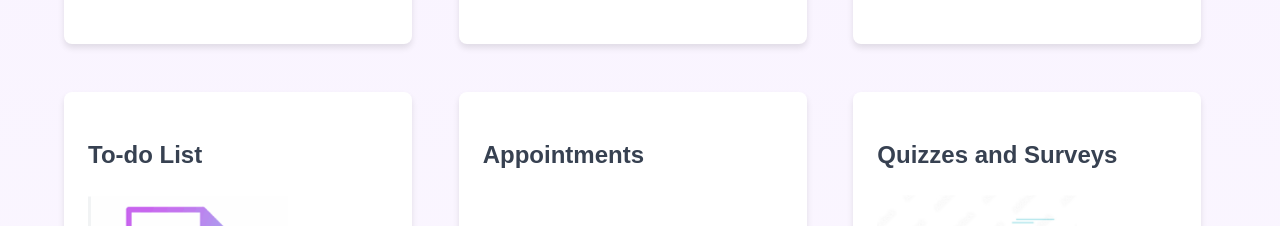
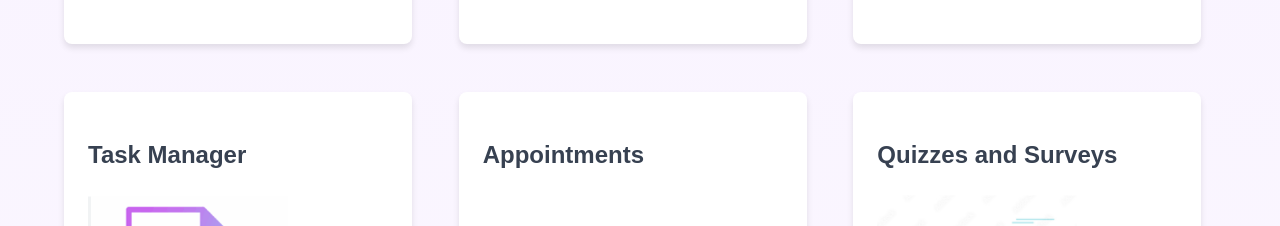
Before and after one commit to PrathamR015/EmpowerHer, a website: page frontend/index.html in a window 1280 px wide. Shown: the part 2200-2426 px from the top of the page. Drawn offline with nearby package versions, Linux system fonts and the light colour scheme.

Commit message:
Update index.html

```diff
--- a/frontend/index.html
+++ b/frontend/index.html
@@ -544,7 +544,7 @@
                     </div>
                 </div>
                 <div onclick="window.location.href = './todolist.html'" class="card wellness-card">
-                    <h2>To-do List</h2>
+                    <h2>Task Manager</h2>
                     <img src="./img/todo.png" alt="Downloadable Tools" class="wellness-card-image" width="200px" heigth="400px">
                     <div class="card-content wellness-card-content">
                         <h4>Practical mental health resources</h4>
```
